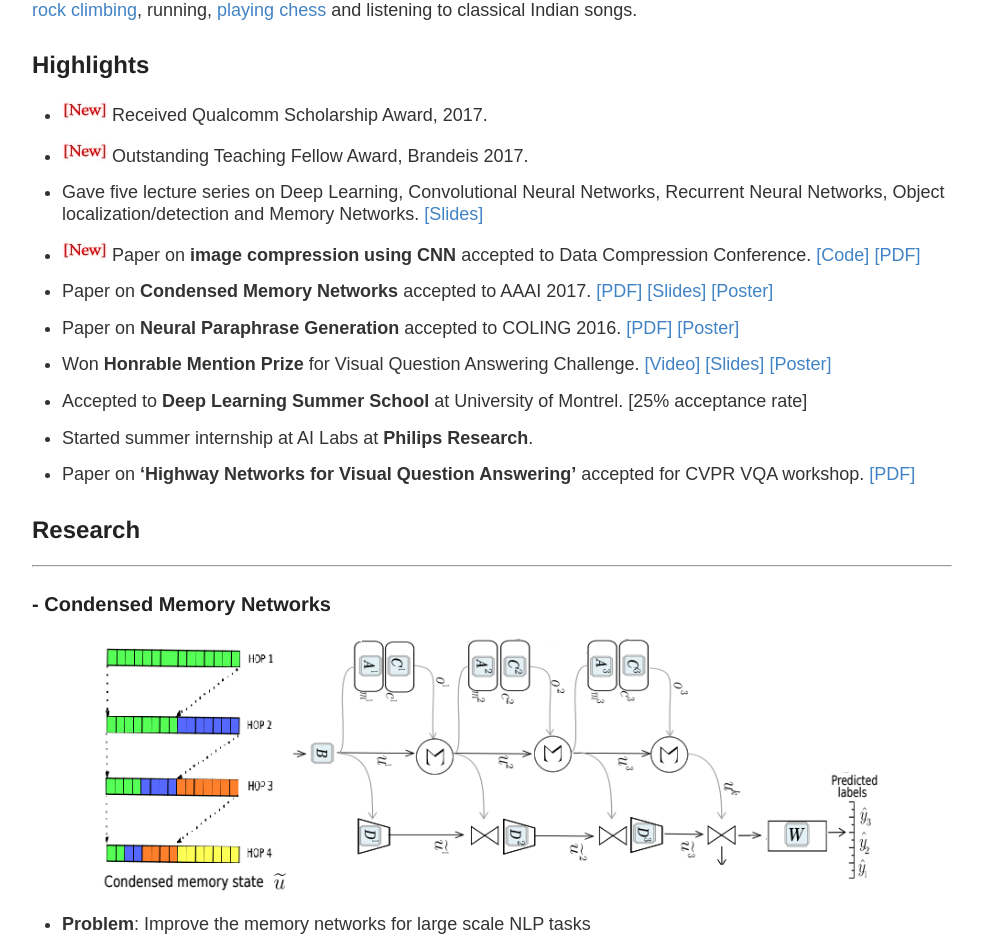
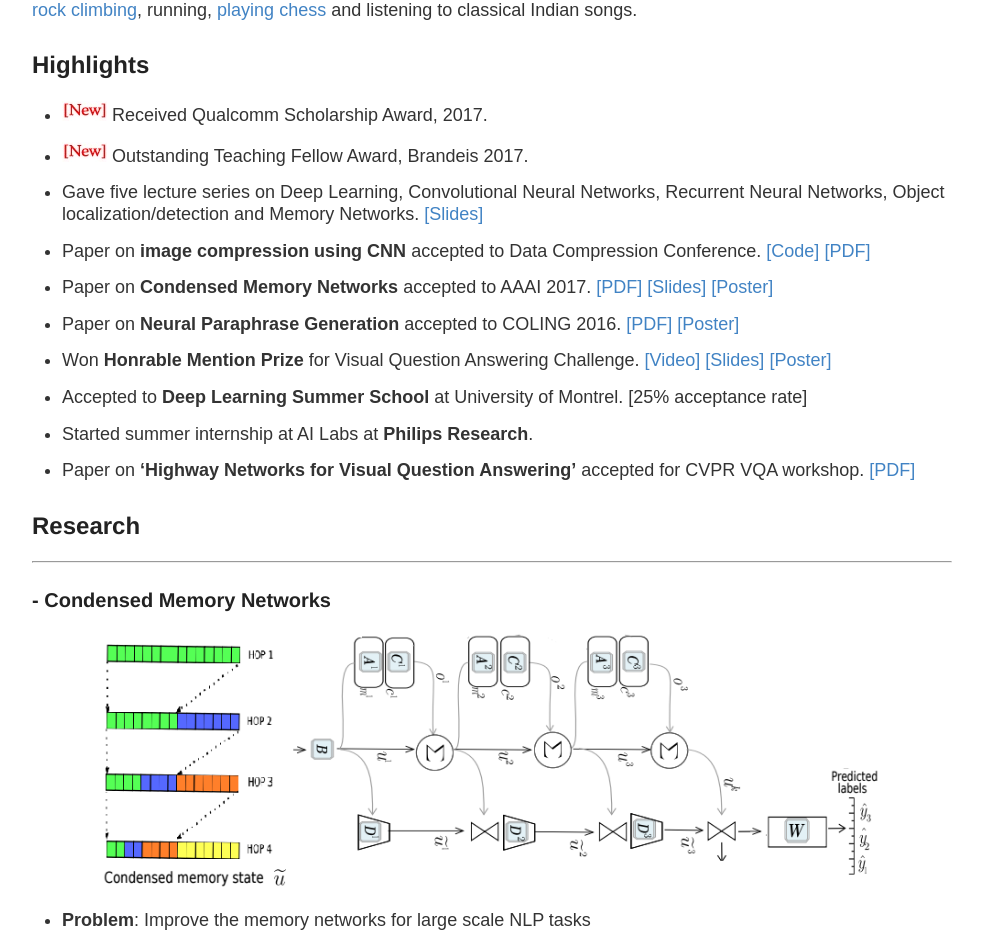
Before and after one commit to iamaaditya/iamaaditya.github.io, a Jekyll site: the page built from about/index.md, in a window 1280 px wide. Shown: the part 385-1329 px from the top of the page, without its empty margins (84-1067 px from the left). Built offline with Jekyll 4.4.1, drawn with Linux system fonts in a browser that asks for light colours; some web fonts are replaced.

```diff
--- a/about/index.md
+++ b/about/index.md
@@ -24,7 +24,7 @@
 
 * Gave five lecture series on Deep Learning, Convolutional Neural Networks, Recurrent Neural Networks, Object localization/detection and Memory Networks. [[Slides]](http://iamaaditya.github.io/notes/CS175/)
 
-* <img src="https://raw.githubusercontent.com/iamaaditya/iamaaditya.github.io/master/images/new.jpg" /> Paper on **image compression using CNN** accepted to Data Compression Conference. [[Code]](https://github.com/iamaaditya/image-compression-cnn) [[PDF]](https://arxiv.org/pdf/1612.08712v1.pdf)
+* Paper on **image compression using CNN** accepted to Data Compression Conference. [[Code]](https://github.com/iamaaditya/image-compression-cnn) [[PDF]](https://arxiv.org/pdf/1612.08712v1.pdf)
 
 * Paper on **Condensed Memory Networks** accepted to AAAI 2017. [[PDF]](https://arxiv.org/pdf/1612.01848v1.pdf) [[Slides]](https://docs.google.com/presentation/d/1NSGEBYJmYEa5zsPJBocYcyRVZLKG0y274Wib_BlRX-U/edit?usp=sharing)  [[Poster]](https://github.com/iamaaditya/research-papers-slides-posters/raw/master/aaai_2017/aaai_poster.pdf)
 
```
